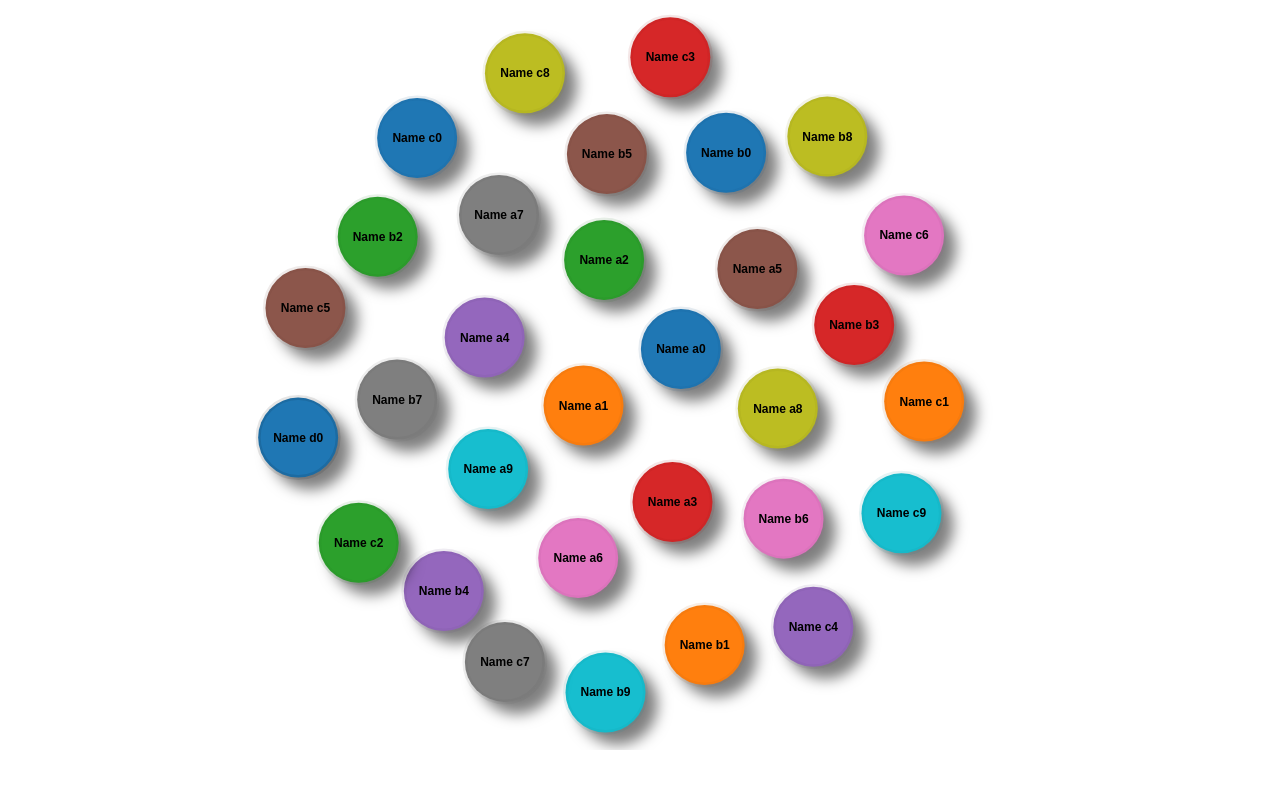
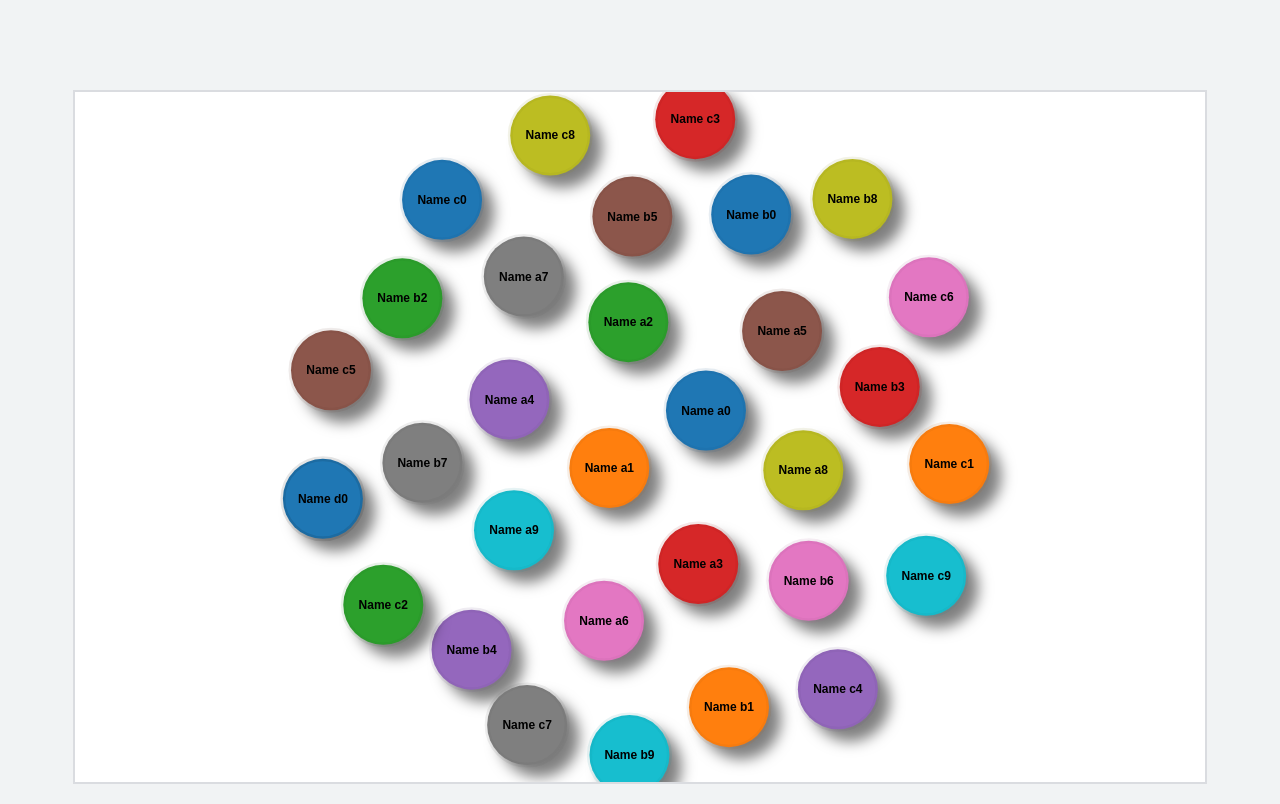
Before and after one commit to vlo111/d3js-layouts, a React (Create React App) app: page / in a window 1280 px wide. Built offline with nearby package versions, Linux system fonts and the light colour scheme.

Commit message:
style draw frame

```diff
--- a/src/assets/styles/App.css
+++ b/src/assets/styles/App.css
@@ -47,9 +47,50 @@
 
 
 
+body {
+  height: 100%;
+  margin: 0;
+  overflow: hidden;
+  padding: 0;
+  position: relative;
+  width: 100%;
+}
 
+#graph {
+  -webkit-align-items: center;
+  align-items: center;
+  background-color: #f1f3f4;
+  display: flex;
+  justify-content: start;
+  text-align: center;
+  height: calc(100% - 110px);
+  padding: 90px 0 20px 0;
+  z-index: 1;
+  position: relative;
+}
 
+.graph-content {
+  position: relative;
+  z-index: 0;
+  height: 100%;
+  width: 100%;
+}
 
+.track {
+  overflow: hidden;
+  font-size: 0;
+  width: 100%;
+  height: 100%;
+}
+
+.frame {
+  width: 100%;
+  height: 100%;
+  visibility: visible;
+  top: 0;
+  overflow: hidden;
+  direction: ltr;
+}
 
 svg {
   background-color: #FFF;
@@ -59,6 +100,7 @@ svg {
   -ms-user-select: none;
   -o-user-select: none;
   user-select: none;
+  border: 2px solid #dadce0;
 }
 
 svg:not(.active):not(.ctrl) {
--- a/src/graph/App1.js
+++ b/src/graph/App1.js
@@ -1,5 +1,4 @@
-import React, {Component, useEffect, useRef, useState} from 'react';
-import * as d3 from "d3";
+import React from 'react';
 import '../assets/styles/App.css';
 import Graph from "./Graph";
 import { useSelector } from 'react-redux';
@@ -10,7 +9,13 @@ function App() {
 
     return (
          <div id="graph">
-            <Graph nodes={nodes} links={[]} />
+             <div className="graph-content">
+                 <div className="track">
+                     <div className="frame">
+                         <Graph nodes={nodes} links={[]} />
+                     </div>
+                 </div>
+             </div>
          </div>
     )
 }
--- a/src/graph/Chart.js
+++ b/src/graph/Chart.js
@@ -9,8 +9,8 @@ class Chart {
 
     static lastNodeId = 0;
 
-    static width = window.innerWidth - 50;
-    static height = window.innerHeight - 50;
+    static width = window.innerWidth - 150;
+    static height = window.innerHeight - 110;
 
     static colors = d3.scaleOrdinal(d3.schemeCategory10);
     static selectedNode = null;
--- a/src/graph/Graph.js
+++ b/src/graph/Graph.js
@@ -21,153 +21,9 @@ function Graph({nodes, links}) {
         Chart.event.on('node.create', addNewNode);
     }, [])
 
-/*
-    //#region chart fields
-    let width = window.innerWidth - 50;
-    let height = window.innerHeight - 50;
-    let colors = d3.scaleOrdinal(d3.schemeCategory10);
-    let svg;
-    let lastNodeId = 0;
-    let force;
-    let drag;
-    let circle;
-    //#endregion
-
-    //#region event fields
-    let selectedNode = null;
-    let mousedownNode = null;
-    //#endregion
-
-    useEffect(() => {
-        return () => {
-            initChart();
-
-            render();
-        }
-    }, []);
-
-    // update force layout (called automatically each iteration)
-    const tick = () => {
-        circle.attr('transform', (d) => `translate(${d.x},${d.y})`);
-    }
-
-    // update graph (called when needed)
-    const render = () => {
-
-        // circle (node) group
-        // NB: the function arg is crucial here! nodes are known by id, not by index!
-        circle = circle.data(nodes, (d) => d.id);
-
-        // update existing nodes (reflexive & selected visual states)
-        circle.selectAll('circle')
-            .style('fill', (d) => (d === selectedNode) ? d3.rgb(colors(d.id)).brighter().toString() : colors(d.id))
-            .classed('reflexive', (d) => d.reflexive);
-
-        // remove old nodes
-        circle.exit().remove();
-
-        // add new nodes
-        const g = circle.enter().append('svg:g');
-
-        g.append('svg:circle')
-            .attr('class', 'node')
-            .attr('r', 40)
-            .style('fill', (d) => (d === selectedNode) ? d3.rgb(colors(d.id)).brighter().toString() : colors(d.id))
-            .style('stroke', (d) => d3.rgb(colors(d.id)).darker().toString())
-            .style('stroke-opacity', "0.1")
-            .style('filter', "drop-shadow(12px 12px 7px rgba(0,0,0,0.5))")
-            .style('stroke-width', "5px")
-            .classed('reflexive', (d) => d.reflexive)
-            .on('mouseover', (event, d) => {
-                if (!mousedownNode || d === mousedownNode) return;
-                // enlarge target node
-                d3.select(event.currentTarget).attr('transform', 'scale(1.1)');
-            })
-            .on('mouseout', (event, d) => {
-                if (!mousedownNode || d === mousedownNode) return;
-                // unenlarge target node
-                d3.select(event?.currentTarget).attr('transform', '');
-            });
-
-        // show node IDs
-        g.append('svg:text')
-            .attr('x', 0)
-            .attr('y', 4)
-            .attr('class', 'id')
-            .text((d) => d.id);
-
-        circle = g.merge(circle);
-
-        // set the graph in motion
-        force.nodes(nodes);
-
-        force.alphaTarget(0.3).restart();
-    }
-
-    //# region  EVENTS
-
-    const mousedown = (event, d) => {
-        // insert new node at point
-        const point = d3.pointer(event);
-        const node = {id: ++lastNodeId, reflexive: false, x: point[0], y: point[1]};
-        nodes.push(node);
-
-        render();
-    }
-
-    //# endregion
-
-    const initChart = () => {
-
-        svg = d3.select(svgRef.current).on('contextmenu', (event, d) => {
-            event.preventDefault();
-        })
-
-        // set up initial nodes and links
-        //  - nodes are known by 'id', not by index in array.
-        //  - reflexive edges are indicated on the node (as a bold black circle).
-        //  - links are always source < target; edge directions are set by 'left' and 'right'.
-
-        // init D3 force layout
-        force = d3.forceSimulation()
-            .force('charge', d3.forceManyBody().strength(-400))
-            .force('x', d3.forceX(width / 2))
-            .force('y', d3.forceY(height / 2))
-            //.force('center', d3.forceCenter(width / 2, height / 2))
-            .force("gravity", d3.forceManyBody(50))
-            .on('tick', () => tick());
-
-        // init D3 drag support
-        drag = d3.drag()
-            // Mac Firefox doesn't distinguish between left/right click when Ctrl is held...
-            .filter((event, d) => event.button === 0 || event.button === 2)
-            .on('start', (event, d) => {
-                if (!event.active) force.alphaTarget(0.3).restart();
-
-                d.fx = d.x;
-                d.fy = d.y;
-            })
-            .on('drag', (event, d) => {
-                d.fx = event.x;
-                d.fy = event.y;
-            })
-            .on('end', (event, d) => {
-                if (!event.active) force.alphaTarget(0);
-
-                d.fx = null;
-                d.fy = null;
-            });
-
-        // handles to link and node element groups
-        circle = svg.select('.nodes').selectAll('g');
-
-        // app starts here
-        svg.on('mousedown', (event, d) => mousedown(event, d))
-    }
-*/
     return (
         // <div ref={svgRef}> </div>
-        <svg width={window.innerWidth - 50} height={window.innerHeight - 50}>
+        <svg width={window.innerWidth - 150} height={window.innerHeight - 110}>
             <g className="wrapper">
                 <g className="nodes"/>
                 <g className="links"/>
```
